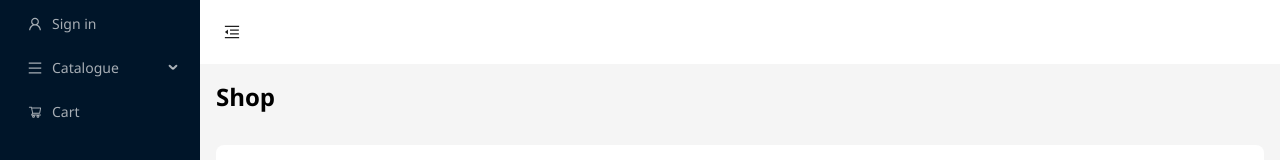
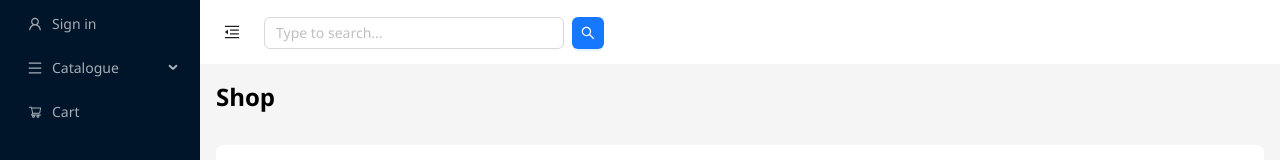
Before and after one commit to mar1v/mint-react, a React (Create React App) app: page /shop in a window 1280 px wide. Shown: the top 160 px of the page. Built offline with nearby package versions, Linux system fonts and the light colour scheme.

Commit message:
added search bar but not finished, alieas

```diff
--- a/src/components/CartModal.tsx
+++ b/src/components/CartModal.tsx
@@ -91,7 +91,6 @@ const CartModal: FC<ICart> = ({ isModalVisible, onCancel }) => {
                     ))
                 )
             }
-
         </Modal >
     )
 }
--- a/src/components/ContentList.tsx
+++ b/src/components/ContentList.tsx
@@ -1,28 +1,29 @@
 import { Button, Card, Col, Row } from 'antd';
 import React, { FC } from 'react';
-import { products } from '../constants';
-import { useAppDispatch } from '../hooks/useTypedSelector';
+import { useAppDispatch, useTypedSelector } from '../hooks/useTypedSelector';
 import { addItem } from '../store/reducers/CartSlice/CartSlice';
 import { IProduct } from '@/types/models';
+import { filteredProducts } from '../store/reducers/Search/selector';
 
 
 
 
 const ContentList: FC = () => {
     const dispatch = useAppDispatch();
+    const filtered = useTypedSelector(filteredProducts);
     const cartAddCartHandler = (product: IProduct) => {
         dispatch(addItem(product));
     }
     return (
         <Row gutter={[16, 16]}>
-            {products.map((product) => (
+            {filtered.length === 0 ? <h1 style={{ width: '100%', textAlign: 'center' }}>No results</h1> :
+                filtered.map((product) => (
                     <Col key={product.id} xs={24} sm={12} md={8} lg={6}>
                         <Card
                             type="inner"
                             hoverable
                             variant="borderless"
                             style={{ height: '100%', position: 'relative', minHeight: '370px' }}
-
                             cover={product.imageUrl && <img
                                 alt={product.title}
                                 src={product.imageUrl}
--- a/src/components/Navbar.tsx
+++ b/src/components/Navbar.tsx
@@ -1,30 +1,30 @@
-import { Badge, Button, Layout, Menu, theme } from 'antd';
+import { Badge, Button, Input, Layout, Menu, Space, theme } from 'antd';
 import React, { useState } from 'react';
 import {
     MenuFoldOutlined,
     MenuUnfoldOutlined,
     ShoppingCartOutlined,
     UserOutlined,
-    MenuOutlined
+    MenuOutlined,
+    SearchOutlined
 } from '@ant-design/icons';
 import FormModal from './FormModal';
 import CartModal from './CartModal';
 import ContentList from './ContentList';
-import { useTypedSelector } from '../hooks/useTypedSelector';
-
+import { useAppDispatch, useTypedSelector } from '../hooks/useTypedSelector';
+import { setSearchValue } from '../store/reducers/Search/SearchSlice';
 const { Header, Sider, Content } = Layout;
-
 const Navbar = () => {
     const [collapsed, setCollapsed] = useState(false);
     const [isModalFormVisible, setIsModalFormVisible] = useState(false);
     const [isModalCartVisible, setIsModalCartVisible] = useState(false);
+    const dispatch = useAppDispatch();
+    const searchValue = useTypedSelector(state => state.search.searchValue);
     const {
         token: { colorBgContainer, borderRadiusLG },
     } = theme.useToken();
 
-    const cartItemsCount = useTypedSelector(state => { console.log(state); return state.cart.totalQuantity });
-
-
+    const cartItemsCount = useTypedSelector(state => { return state.cart.totalQuantity });
     return (
         <Layout style={{ minHeight: '100vh' }}>
             <Sider trigger={null} collapsible collapsed={collapsed}>
@@ -76,7 +76,7 @@ const Navbar = () => {
                                         offset={[-22, 7]}
                                         style={{
                                             backgroundColor: '#ff4d4f',
-                                            color: '#fff'
+                                            color: '#fff',
                                         }}
                                     >
                                         <ShoppingCartOutlined />
@@ -89,13 +89,12 @@ const Navbar = () => {
                                         offset={[-21, -3]}
                                         style={{
                                             backgroundColor: '#ff4d4f',
-                                            color: '#fff'
+                                            color: '#fff',
                                         }}
                                     >
                                         <ShoppingCartOutlined />
                                     </Badge>
                             ),
-
                             label: 'Cart',
                             onClick: () => {
                                 setIsModalCartVisible(true);
@@ -116,6 +115,15 @@ const Navbar = () => {
                             height: 64,
                         }}
                     />
+                    <Space>
+                        <Input
+                            placeholder="Type to search..."
+                            value={searchValue}
+                            onChange={(e) => dispatch(setSearchValue(e.target.value))}
+                            style={{ width: 300, alignItems: 'center' }}
+                        />
+                        <Button icon={<SearchOutlined />} type="primary" onClick={() => dispatch(setSearchValue(searchValue))} />
+                    </Space>
                 </Header>
                 <div style={{ fontSize: '24px', fontWeight: 'bold', padding: '16px' }}>
                     Shop</div>
--- a/src/store/reducers/CartSlice/CartSlice.ts
+++ b/src/store/reducers/CartSlice/CartSlice.ts
@@ -35,9 +35,6 @@ export const cartSlice = createSlice({
                 if (existingItem.quantity > 1) {
                     state.items = state.items.filter(item => item.id !== id);
                 }
-                else {
-                    state.items = state.items.filter(item => item.id !== id)
-                }
             }
             if (state.items.length === 0 || state.totalQuantity === 0) {
                 state.items = []
--- /dev/null
+++ b/src/store/reducers/Search/SearchSlice.ts
@@ -0,0 +1,20 @@
+import { SearchState } from '@/types/models';
+import { createSlice, PayloadAction } from '@reduxjs/toolkit';
+
+const initialState: SearchState = {
+    searchValue: ''
+};
+
+const searchSlice = createSlice({
+    name: 'search',
+    initialState,
+    reducers: {
+        setSearchValue: (state, action: PayloadAction<string>) => {
+            state.searchValue = action.payload;
+        },
+    },
+});
+
+
+export const { setSearchValue } = searchSlice.actions;
+export const searchReducer = searchSlice.reducer;
--- /dev/null
+++ b/src/store/reducers/Search/selector.ts
@@ -0,0 +1,13 @@
+import { RootState } from "@store/index";
+import { createSelector } from "@reduxjs/toolkit";
+import { products } from '../../../constants';
+
+export const selectSearch = (state: RootState) => state.search.searchValue;
+
+export const filteredProducts = createSelector(
+    [selectSearch],
+    (searchValue) =>
+        products.filter(product =>
+            product.title.toLowerCase().includes(searchValue.toLowerCase())
+        )
+);
--- a/src/store/reducers/reducers.ts
+++ b/src/store/reducers/reducers.ts
@@ -1,8 +1,10 @@
 import { authReducer } from "./auth/auth";
 import { cartReducer } from "./CartSlice/CartSlice";
+import { searchReducer } from "./Search/SearchSlice";
 
 
 export const reducers = {
     auth: authReducer,
-    cart: cartReducer
+    cart: cartReducer,
+    search: searchReducer
 }
--- a/src/types/models.ts
+++ b/src/types/models.ts
@@ -27,3 +27,7 @@ export interface CartState {
     totalQuantity: number;
     totalAmount: number;
 }
+
+export interface SearchState {
+    searchValue: string;
+}
```
Also changed, not shown: tsconfig.json (+14 -8 lines). Lines whose indentation alone changed are shown as unchanged.
